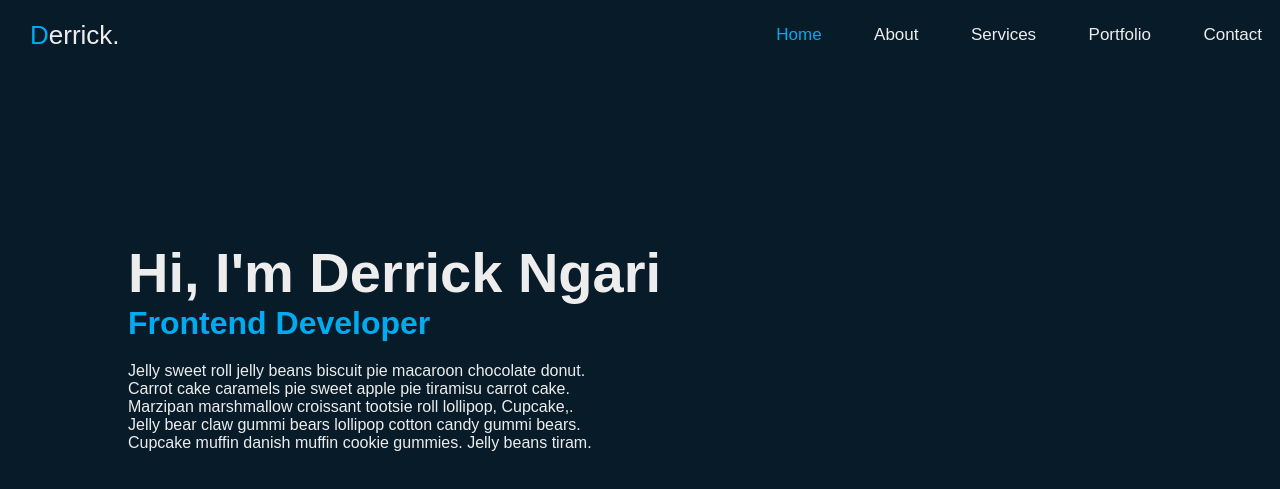
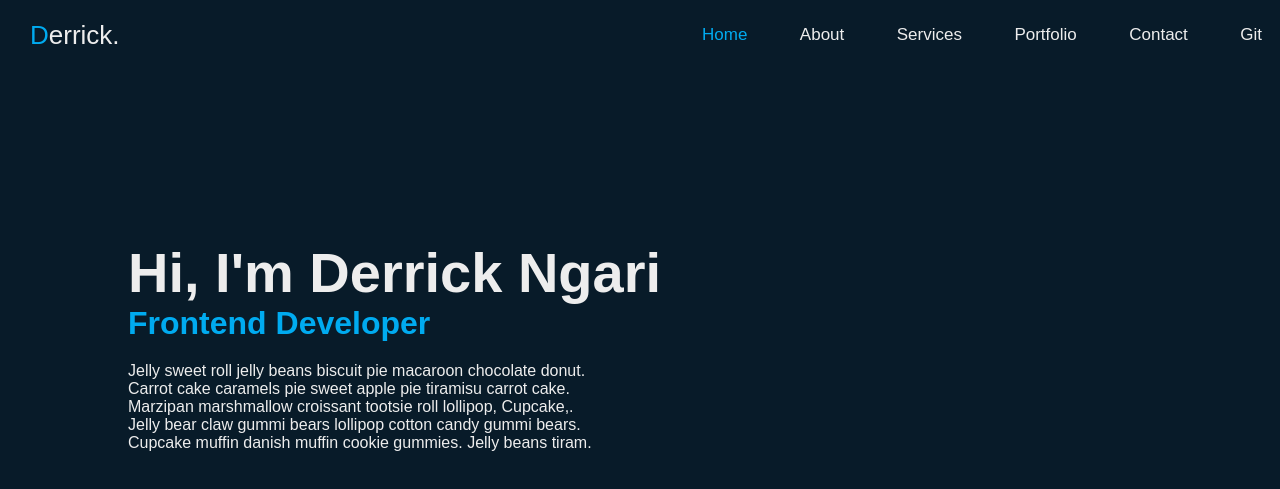
Before and after one commit to derrickngari/new-repo, a plain HTML site: page index.html in a window 1280 px wide. Shown: the top 489 px of the page. Drawn offline with Linux system fonts and the light colour scheme.

Commit message:
Added a new file

```diff
--- a/index.html
+++ b/index.html
@@ -17,6 +17,7 @@
             <a href="#">Services</a>
             <a href="#">Portfolio</a>
             <a href="#">Contact</a>
+            <a>Git</a>
         </div>
     </header>
 
```
Also changed, not shown: new.txt (added).
